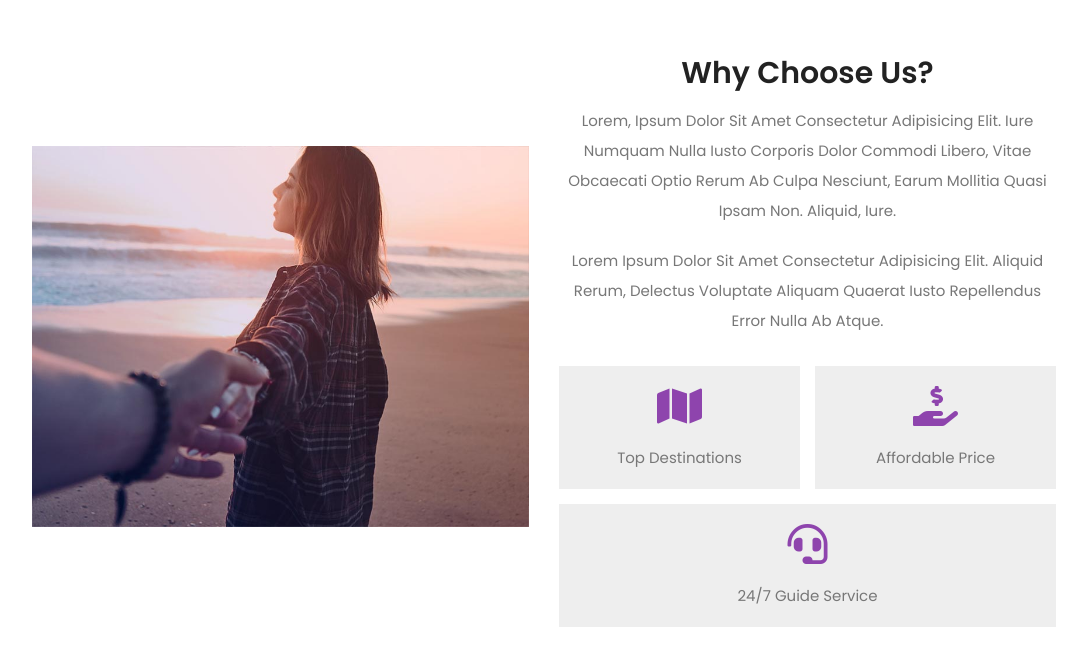
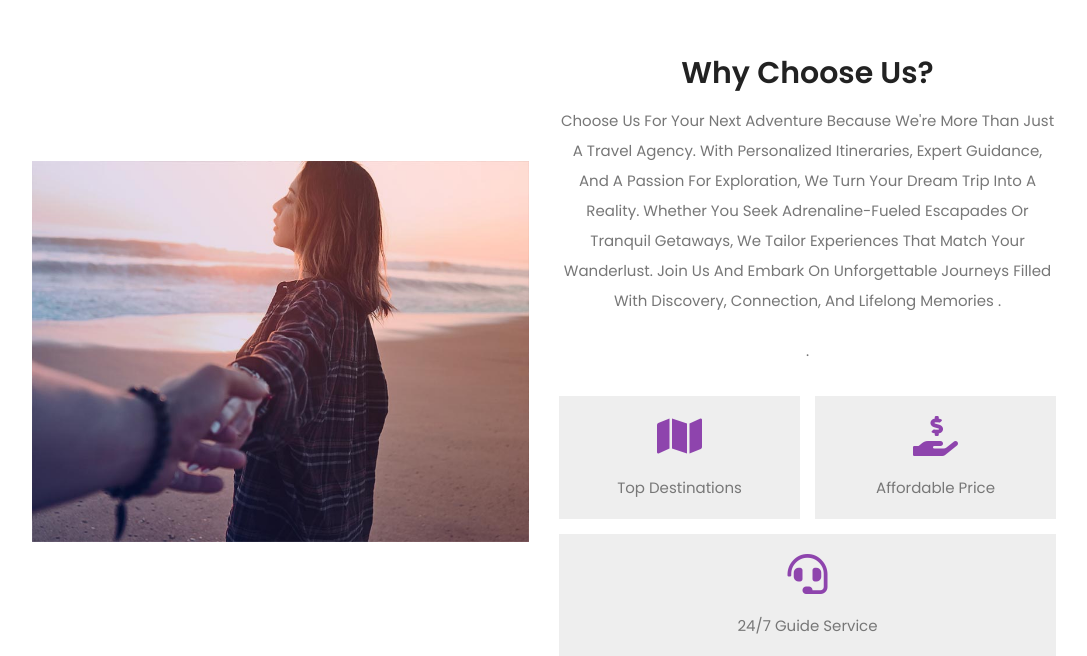
Before and after one commit to aKanneh2003/Travel_Site, a PHP site: page /about.php in a window 1280 px wide. Shown: the part 477-1133 px from the top of the page, without its empty margins (96-1183 px from the left). Run offline with PHP 8.4, Linux system fonts and the light colour scheme; some libraries are stand-ins or nearby versions.

Commit message:
Update about.php

```diff
--- a/about.php
+++ b/about.php
@@ -55,8 +55,8 @@
 
    <div class="content">
       <h3>why choose us?</h3>
-      <p>Lorem, ipsum dolor sit amet consectetur adipisicing elit. Iure numquam nulla iusto corporis dolor commodi libero, vitae obcaecati optio rerum ab culpa nesciunt, earum mollitia quasi ipsam non. Aliquid, iure.</p>
-      <p>Lorem ipsum dolor sit amet consectetur adipisicing elit. Aliquid rerum, delectus voluptate aliquam quaerat iusto repellendus error nulla ab atque.</p>
+      <p>Choose us for your next adventure because we're more than just a travel agency. With personalized itineraries, expert guidance, and a passion for exploration, we turn your dream trip into a reality. Whether you seek adrenaline-fueled escapades or tranquil getaways, we tailor experiences that match your wanderlust. Join us and embark on unforgettable journeys filled with discovery, connection, and lifelong memories .</p>
+      <p>.</p>
       <div class="icons-container">
          <div class="icons">
             <i class="fas fa-map"></i>
```
